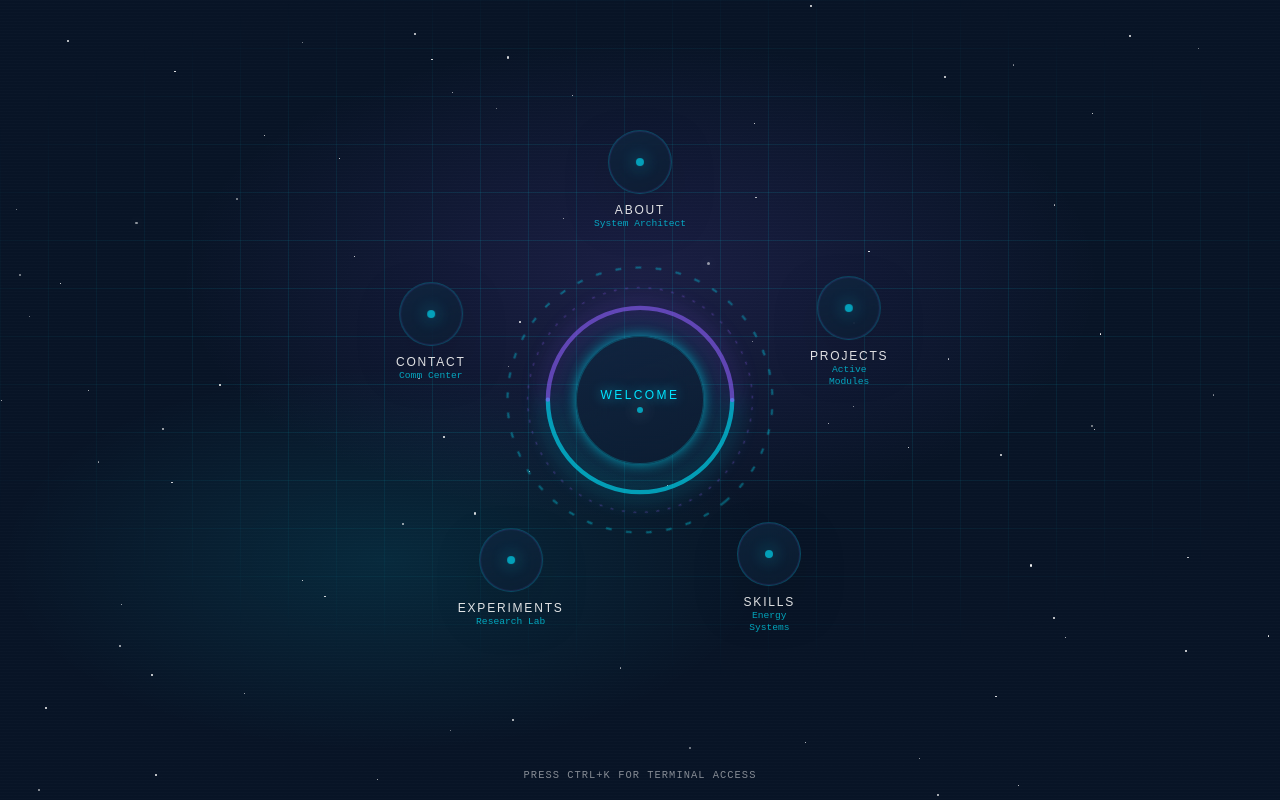
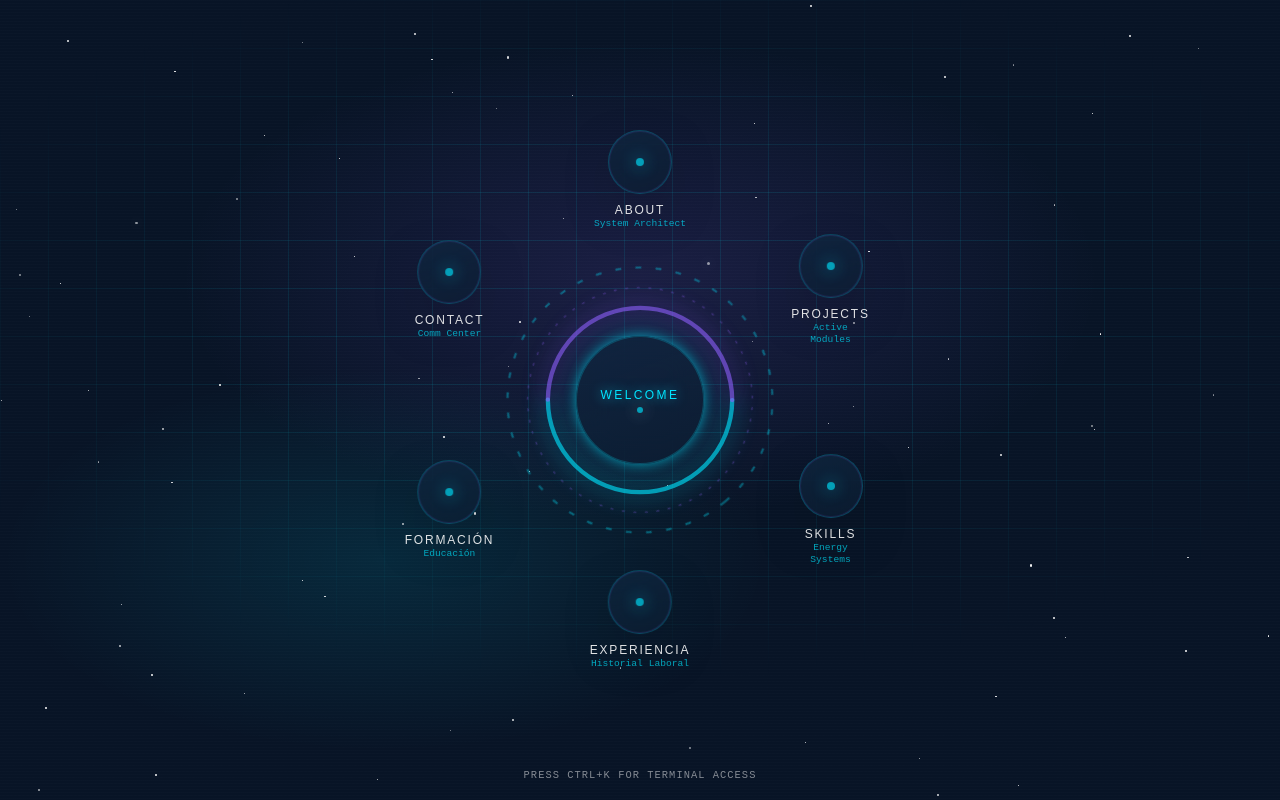
Before and after one commit to sakimay/isaac-mayne-portfolio, a Nuxt app: page / in a window 1280 px wide. Built offline with nearby package versions, Linux system fonts and the light colour scheme.

Commit message:
feat: restructure experience and education sections, replacing experiments with new panels

```diff
--- a/app/app.vue
+++ b/app/app.vue
@@ -8,7 +8,8 @@ import Terminal from '~/components/terminal/Terminal.vue'
 import AboutPanel from '~/components/sections/AboutPanel.vue'
 import ProjectsPanel from '~/components/sections/ProjectsPanel.vue'
 import SkillsPanel from '~/components/sections/SkillsPanel.vue'
-import ExperimentsPanel from '~/components/sections/ExperimentsPanel.vue'
+import ExperiencePanel from '~/components/sections/ExperiencePanel.vue'
+import EducationPanel from '~/components/sections/EducationPanel.vue'
 import ContactPanel from '~/components/sections/ContactPanel.vue'
 import { useBootSequence } from '~/composables/useBootSequence'
 import { useWindowManager } from '~/composables/useWindowManager'
@@ -24,7 +25,8 @@ const panels: Record<ModuleId, unknown> = {
   about: AboutPanel,
   projects: ProjectsPanel,
   skills: SkillsPanel,
-  experiments: ExperimentsPanel,
+  experience: ExperiencePanel,
+  education: EducationPanel,
   contact: ContactPanel,
 }
 
--- /dev/null
+++ b/app/components/sections/EducationPanel.vue
@@ -0,0 +1,16 @@
+<script setup lang="ts">
+import { education } from '~/data/education'
+</script>
+
+<template>
+  <div class="space-y-3 font-mono text-sm">
+    <div v-for="e in education" :key="e.id" class="glass-panel rounded-xl border-os-purple/20 p-4">
+      <div class="flex items-center justify-between">
+        <h3 class="font-display text-sm text-white">{{ e.title }}</h3>
+        <span class="text-[0.65rem] uppercase tracking-widest text-os-cyan">{{ e.period }}</span>
+      </div>
+      <p class="mt-1 text-white/70">{{ e.institution }}</p>
+      <p v-if="e.description" class="mt-1.5 text-white/70">{{ e.description }}</p>
+    </div>
+  </div>
+</template>
--- a/app/composables/useTerminalCommands.ts
+++ b/app/composables/useTerminalCommands.ts
@@ -4,6 +4,8 @@ import { profile } from '~/data/profile'
 import { projects } from '~/data/projects'
 import { skillGroups } from '~/data/skills'
 import { contactLinks } from '~/data/contact'
+import { otherExperience, workExperience } from '~/data/experience'
+import { education } from '~/data/education'
 
 export interface TerminalOutputLine {
   type: 'text' | 'error' | 'success' | 'link'
@@ -75,11 +77,28 @@ function buildCommands(): TerminalCommand[] {
       },
     },
     {
-      name: 'experiments',
-      description: 'Open the Research Lab',
+      name: 'experience',
+      description: 'Open Historial Laboral (work experience)',
       run: () => {
-        openWindow('experiments')
-        return [line('Opening RESEARCH LAB window...', 'success')]
+        openWindow('experience')
+        return [
+          line('Historial laboral:', 'success'),
+          ...workExperience.map(w => line(`  ${w.role} — ${w.company} (${w.period})`)),
+          ...otherExperience.map(o => line(`  ${o.role} (${o.period})`)),
+          line('Opening EXPERIENCE window...'),
+        ]
+      },
+    },
+    {
+      name: 'education',
+      description: 'Open Formación (education)',
+      run: () => {
+        openWindow('education')
+        return [
+          line('Formación:', 'success'),
+          ...education.map(e => line(`  ${e.title} — ${e.institution} (${e.period})`)),
+          line('Opening EDUCATION window...'),
+        ]
       },
     },
     {
--- /dev/null
+++ b/app/data/education.ts
@@ -0,0 +1,39 @@
+import type { EducationEntry } from '~/types'
+
+export const education: EducationEntry[] = [
+  {
+    id: 'react-typescript',
+    title: 'Curso de React y TypeScript',
+    institution: 'Udemy',
+    period: '2024',
+    description: 'Hooks y State hasta TypeScript, Zod, Zustand, React Query, Next.js, React Router, MERN y PERN',
+  },
+  {
+    id: 'vue-fernando-herrera',
+    title: 'Curso de Vue js - Fernando Herrera',
+    institution: 'Udemy',
+    period: '2022',
+    description: 'Pinia, unit test, composition api, autenticación, composables, deployment, file structure, lazy load, vitest y más',
+  },
+  {
+    id: 'grado-superior-dam',
+    title: 'Ciclo formativo de grado Superior',
+    institution: 'Linkia FP - Barcelona',
+    period: '2016 - 2019',
+    description: 'Desarrollo de aplicaciones web',
+  },
+  {
+    id: 'grado-superior-topografia',
+    title: 'Ciclo formativo de grado Superior',
+    institution: 'Escola del Treball - Barcelona',
+    period: '2008 - 2010',
+    description: 'Desarrollo de proyectos urbanísticos y operaciones topográficas',
+  },
+  {
+    id: 'tecnico-sonido',
+    title: 'Técnico de sonido especializado',
+    institution: 'Microfusa - Barcelona',
+    period: '2003 - 2006',
+    description: 'Especializado en estudio de grabación, directos y música avanzada',
+  },
+]
--- /dev/null
+++ b/app/data/experience.ts
@@ -0,0 +1,61 @@
+import type { OtherExperienceEntry, WorkExperienceEntry } from '~/types'
+
+export const workExperience: WorkExperienceEntry[] = [
+  {
+    id: 'global-planing-solutions',
+    role: 'Desarrollador web Fullstack',
+    company: 'Global Planing Solutions',
+    location: 'Barcelona',
+    period: 'Abr. 2025 - Presente',
+    highlights: [
+      'Desarrollo de aplicaciones web utilizando Vue.js y Node.js, asegurando una arquitectura moderna y escalable.',
+      'Implementación de pruebas unitarias y de integración con Mocha para garantizar la calidad del código y la fiabilidad de las aplicaciones.',
+      'Desarrollo de aplicaciones móviles nativas en Swift y Java, adaptando soluciones a las necesidades específicas de cada cliente.',
+      'Colaboración en un equipo ágil, participando en revisiones de código y aportando mejoras continuas al proceso de desarrollo.',
+      'Integración de Capacitor para crear aplicaciones híbridas, permitiendo el despliegue en múltiples plataformas con un único código base.',
+    ],
+  },
+  {
+    id: 'depatro-sl',
+    role: 'Desarrollador web Fullstack',
+    company: 'Depatro SL (Hockerty/Sumissura)',
+    location: 'Sant Cugat del Vallés',
+    period: 'Ene. 2022 - Abr. 2025',
+    highlights: [
+      'Desarrollo y mantenimiento de aplicaciones web utilizando un framework propio basado en PHP.',
+      'Implementación de soluciones de frontend utilizando Smarty, JavaScript y jQuery para mejorar la experiencia del usuario.',
+      'Diseño y optimización de bases de datos MySQL para garantizar un rendimiento eficiente y escalabilidad.',
+      'Refactorización de código existente para mejorar la legibilidad, rendimiento y mantenibilidad del software.',
+      'Colaboración en un equipo ágil, participando en revisiones de código y aportando mejoras continuas al proceso de desarrollo.',
+      'Integración de servicios de AWS, como S3 y CloudFront, para optimizar el almacenamiento y la distribución de contenido.',
+    ],
+  },
+  {
+    id: 'rica-design',
+    role: 'Desarrollador web Fullstack',
+    company: 'Rica Design',
+    location: 'Barcelona',
+    period: 'Ene. 2020 - Ene. 2022',
+    highlights: [
+      'Desarrollo de aplicaciones web a medida con Laravel en el backend y Vue.js en el front, asegurando una arquitectura moderna y escalable.',
+      'Implementación de pipelines de CI/CD para automatizar el proceso de despliegue y garantizar entregas continuas y de alta calidad.',
+      'Realización de pruebas automatizadas con Cypress, mejorando la cobertura de pruebas y la fiabilidad del software.',
+      'Colaboración estrecha con equipos multidisciplinarios para optimizar el flujo de trabajo y resolver problemas técnicos de manera efectiva.',
+    ],
+  },
+]
+
+export const otherExperience: OtherExperienceEntry[] = [
+  {
+    id: 'tecnico-soporte',
+    role: 'Técnico de soporte informático',
+    period: 'Sept. 2020 - Sept. 2021',
+    description: 'Soporte a usuarios, mantenimiento de equipos y colaboración en proyectos educativos.',
+  },
+  {
+    id: 'profesor-natacion',
+    role: 'Profesor de natación',
+    period: '2008 - 2021',
+    description: 'Enseñanza y organización de actividades, desarrollo de liderazgo y trabajo en equipo.',
+  },
+]
--- a/app/data/experiments.ts
+++ /dev/null
@@ -1,25 +0,0 @@
-import type { Experiment } from '~/types'
-
-export const experiments: Experiment[] = [
-  {
-    id: 'ai-standup',
-    name: 'AI Standup Bot',
-    description: 'Agente que resume actividad de GitHub y publica un standup diario en Slack.',
-    tags: ['AI Agents', 'Automation'],
-    status: 'active',
-  },
-  {
-    id: 'voice-terminal',
-    name: 'Voice Terminal',
-    description: 'Prototipo de terminal controlada por voz usando reconocimiento de voz en el navegador.',
-    tags: ['Web Speech API', 'Prototype'],
-    status: 'prototype',
-  },
-  {
-    id: 'edge-cache-lab',
-    name: 'Edge Cache Lab',
-    description: 'Pruebas de estrategias de caché en el edge con Cloudflare Workers.',
-    tags: ['Cloudflare', 'Performance'],
-    status: 'archived',
-  },
-]
--- a/app/data/modules.ts
+++ b/app/data/modules.ts
@@ -2,8 +2,9 @@ import type { ModuleDefinition } from '~/types'
 
 export const modules: ModuleDefinition[] = [
   { id: 'about', label: 'About', subtitle: 'System Architect', icon: 'user', angle: -90 },
-  { id: 'projects', label: 'Projects', subtitle: 'Active Modules', icon: 'grid', angle: -18 },
-  { id: 'skills', label: 'Skills', subtitle: 'Energy Systems', icon: 'bolt', angle: 54 },
-  { id: 'experiments', label: 'Experiments', subtitle: 'Research Lab', icon: 'flask', angle: 126 },
-  { id: 'contact', label: 'Contact', subtitle: 'Comm Center', icon: 'signal', angle: 198 },
+  { id: 'projects', label: 'Projects', subtitle: 'Active Modules', icon: 'grid', angle: -30 },
+  { id: 'skills', label: 'Skills', subtitle: 'Energy Systems', icon: 'bolt', angle: 30 },
+  { id: 'experience', label: 'Experiencia', subtitle: 'Historial Laboral', icon: 'briefcase', angle: 90 },
+  { id: 'education', label: 'Formación', subtitle: 'Educación', icon: 'book', angle: 150 },
+  { id: 'contact', label: 'Contact', subtitle: 'Comm Center', icon: 'signal', angle: 210 },
 ]
--- a/app/data/projects.ts
+++ b/app/data/projects.ts
@@ -5,23 +5,24 @@ export const projects: Project[] = [
     id: 'rock-runners',
     name: 'Rock Runners',
     description: 'Juego arcade web con física procedural y leaderboard en tiempo real.',
-    tech: ['Vue', 'Canvas', 'Supabase'],
+    tech: ['Next', 'React', 'PostgreSQL', 'Supabase'],
     status: 'online',
-    url: 'https://example.com/rock-runners',
+    url: 'https://www.rockrunners.es',
   },
   {
     id: 'padelnroll',
     name: 'PadelnRoll',
     description: 'Plataforma de reservas y gestión de partidos de pádel entre jugadores.',
-    tech: ['Nuxt', 'Cloudflare Workers', 'PostgreSQL'],
+    tech: ['Nuxt', 'Vue', 'PostgreSQL', 'Supabase'],
     status: 'online',
-    url: 'https://example.com/padelnroll',
+    url: 'https://padelnroll.es',
   },
   {
-    id: 'nebula-notes',
-    name: 'Nebula Notes',
-    description: 'Editor de notas con sincronización local-first y búsqueda semántica IA.',
-    tech: ['Nuxt', 'IndexedDB', 'AI Embeddings'],
-    status: 'in-development',
+    id: 'luckyrunners',
+    name: 'Lucky Runners',
+    description: 'Juego de correr con elementos de suerte y mecánicas de progresión.',
+    tech: ['Next', 'React', 'PostgreSQL', 'Supabase'],
+    status: 'online',
+    url: 'https://luckyrunners.net',
   },
 ]
--- a/app/types/index.ts
+++ b/app/types/index.ts
@@ -1,4 +1,4 @@
-export type ModuleId = 'about' | 'projects' | 'skills' | 'experiments' | 'contact'
+export type ModuleId = 'about' | 'projects' | 'skills' | 'experience' | 'education' | 'contact'
 
 export interface Project {
   id: string
@@ -22,13 +22,28 @@ export interface SkillGroup {
   skills: Skill[]
 }
 
-export interface Experiment {
+export interface WorkExperienceEntry {
   id: string
-  name: string
+  role: string
+  company: string
+  location?: string
+  period: string
+  highlights: string[]
+}
+
+export interface OtherExperienceEntry {
+  id: string
+  role: string
+  period: string
   description: string
-  tags: string[]
-  status: 'active' | 'archived' | 'prototype'
-  url?: string
+}
+
+export interface EducationEntry {
+  id: string
+  title: string
+  institution: string
+  period: string
+  description?: string
 }
 
 export interface Profile {
```
Also changed, not shown: app/components/sections/ExperiencePanel.vue (added, +34 -0 lines), app/components/sections/ExperimentsPanel.vue (deleted, +0 -29 lines).
